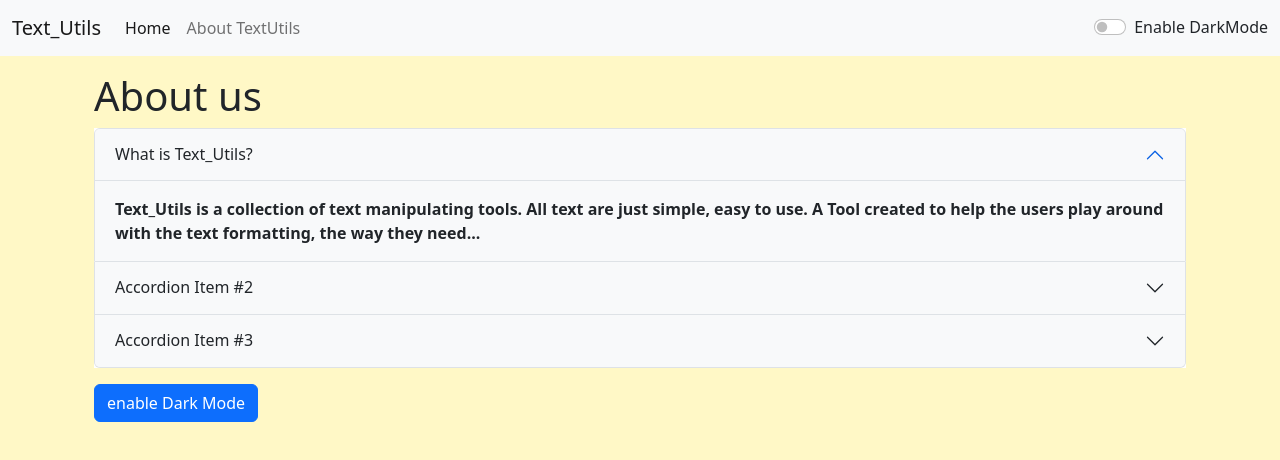
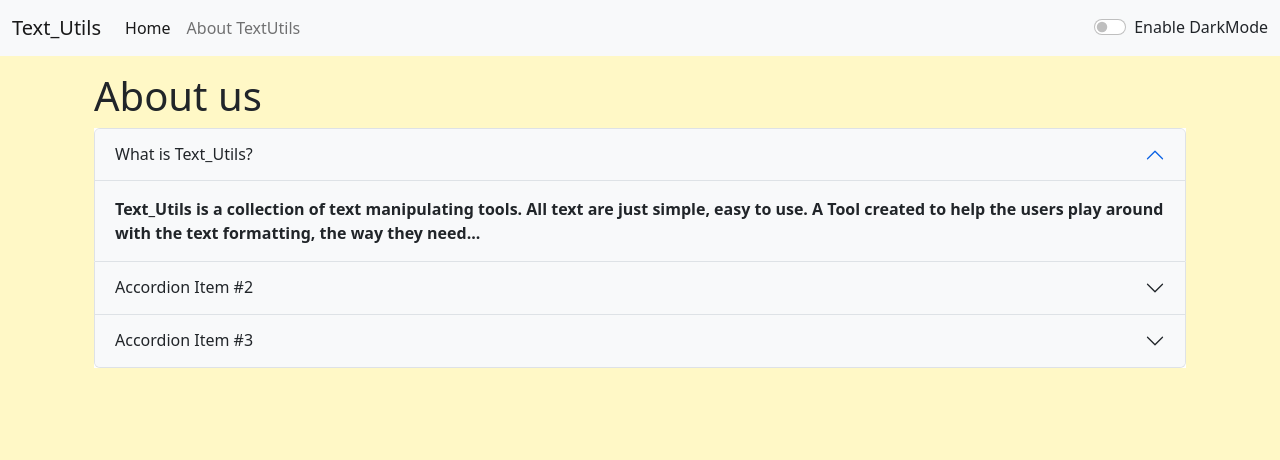
Before and after one commit to SanketSarmalkar/TextUtils, a React (Create React App) app: page /#/about in a window 1280 px wide. Shown: the top 460 px of the page. Built offline with nearby package versions, Linux system fonts and the light colour scheme.

Commit message:
about Page mode01

```diff
--- a/src/components/About.js
+++ b/src/components/About.js
@@ -69,9 +69,9 @@ export default function About(props) {
     </div>
   </div>
 </div>
-<div className="my-3">
+{/*<div className="my-3">
 <button type="button" className="btn btn-primary" onClick={toggleStyle}>{buttonText}</button>
-</div>
+  </div>*/}
 
     </div>
   )
```
